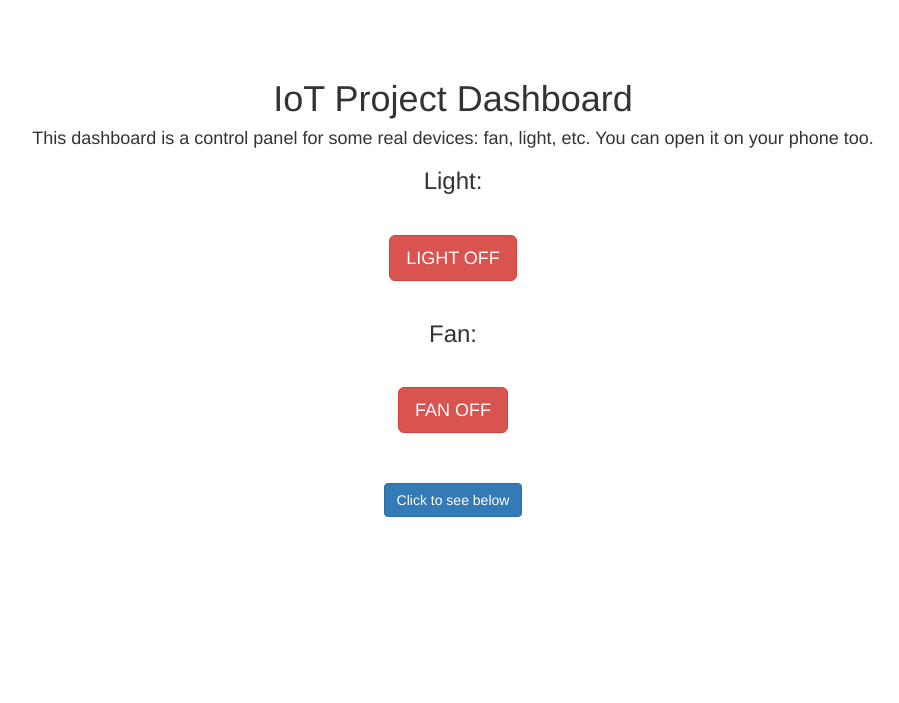
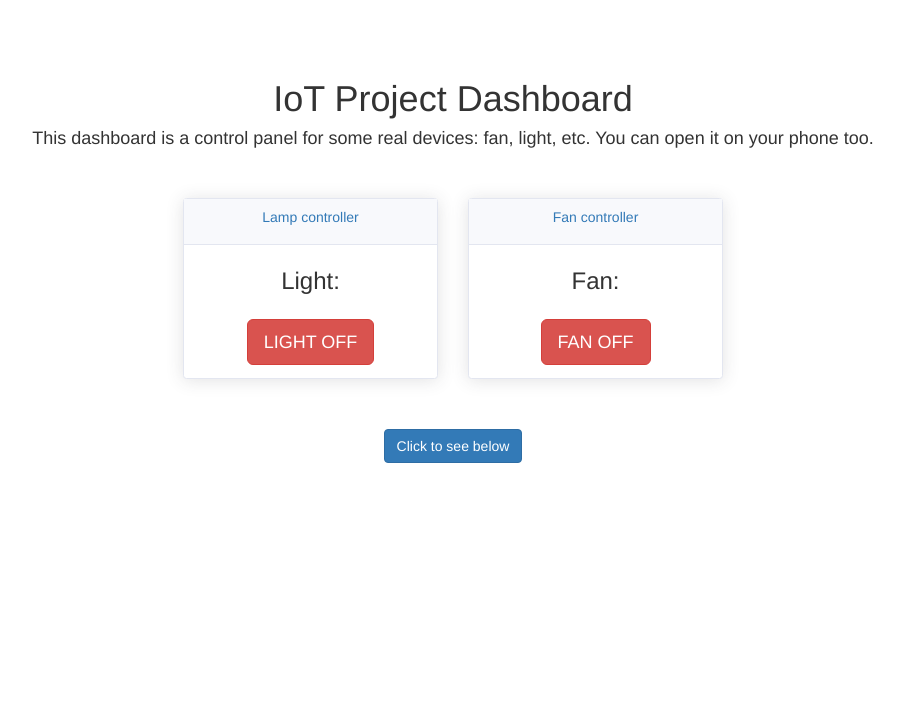
Before and after one commit to sdim2016/iot-project, a PHP site: page / in a window 1280 px wide. Shown: the part 91-794 px from the top of the page, without its empty margins (187-1086 px from the left). Run offline with PHP 8.4, Linux system fonts and the light colour scheme; the visitor is signed in with stand-in values (Sample User, id 1); some libraries are stand-ins or nearby versions.

Commit message:
Layout improvements (cards)

```diff
--- a/css/custom.css
+++ b/css/custom.css
@@ -7,3 +7,36 @@ background-color: #FFC312;
 color: black;
 background-color: #f5e642;
 }
+
+.shadow {
+    box-shadow: 0 .15rem 1.75rem 0 rgba(58,59,69,.15)!important;
+}
+
+.card {
+    position: relative;
+    display: flex;
+    flex-direction: column;
+    min-width: 0;
+    word-wrap: break-word;
+    background-color: #fff;
+    background-clip: border-box;
+    border: 1px solid #e3e6f0;
+    border-radius: .35rem;
+}
+
+.card-header {
+    padding: .75rem 1.25rem;
+    margin-bottom: 0;
+    background-color: #f8f9fc;
+    border-bottom: 1px solid #e3e6f0;
+}
+
+.card-body {
+    flex: 1 1 auto;
+    padding: 1.25rem;
+}
+
+.imp {
+  margin-top: 10px;
+  margin-bottom: 25px;
+}
--- a/index.php
+++ b/index.php
@@ -10,6 +10,7 @@ require_once 'authenticate.php';
     <title>IoT project</title>
     <link href="css/bootstrap.min.css" rel="stylesheet" />
     <link href="css/sticky-menu.css" rel="stylesheet" />
+    <link rel="stylesheet" href="/css/custom.css">
     <script src="https://code.jquery.com/jquery-1.12.4.min.js"></script>
     <script src="https://ajax.googleapis.com/ajax/libs/jquery/1.11.3/jquery.min.js"></script>
   </head>
@@ -64,25 +65,47 @@ require_once 'authenticate.php';
               This dashboard is a control panel for some real devices: fan,
               light, etc. You can open it on your phone too.
             </h4>
-            <h3>Light:</h3>
-            <p>&nbsp;</p>
+            <br/>
+            <br/>
+            <div class="container-fluid">
+              <div class="row">
+                <div class="col-md-3">
+                </div>
+    <div class="col-md-3">
+  <div class="card shadow mb-5">
+    <div class="card-header py-3">
+      <p class="text-primary m-0 font-weight-bold">Lamp controller</p>
+    </div>
+    <div class="card-body">
+            <h3 class="imp">Light:</h3>
             <div class="row">
               <button class="btn btn-lg btn-danger pushme-light with-color" id="trigger">
                 LIGHT OFF
               </button>
               <div class="row"></div>
             </div>
-
-            <p>&nbsp;</p>
-            <h3>Fan:</h3>
-            <p>&nbsp;</p>
-
+          </div>
+        </div>
+      </div>
+      <div class="col-md-3">
+    <div class="card shadow mb-5">
+      <div class="card-header py-3">
+        <p class="text-primary m-0 font-weight-bold">Fan controller</p>
+      </div>
+      <div class="card-body">
+            <h3 class="imp">Fan:</h3>
             <div class="row">
               <button class="btn btn-lg btn-danger pushme-fan with-color" id="trigger2">
                 FAN OFF
               </button>
               <div class="row"></div>
             </div>
+          </div>
+        </div>
+      </div>
+      <div class="col-md-3">
+    </div>
+  </div>
             <p>&nbsp;</p>
             <div class="row">
               <span> <br/>
--- a/login.php
+++ b/login.php
@@ -24,7 +24,7 @@ if ($_SERVER['REQUEST_METHOD'] == 'POST') {
 <head>
    <meta charset="utf-8">
    <meta name="viewport" content="width=device-width, initial-scale=1.0, shrink-to-fit=no">
-   <title>Login - Blockchain Voting App</title>
+   <title>Login - IoT Smart Home</title>
    <link rel="stylesheet" href="old/bootstrap.min.css">
    <link rel="stylesheet" href="https://fonts.googleapis.com/css?family=Nunito:200,200i,300,300i,400,400i,600,600i,700,700i,800,800i,900,900i">
    <link rel="stylesheet" href="fonts/fontawesome-all.min.css">
```
